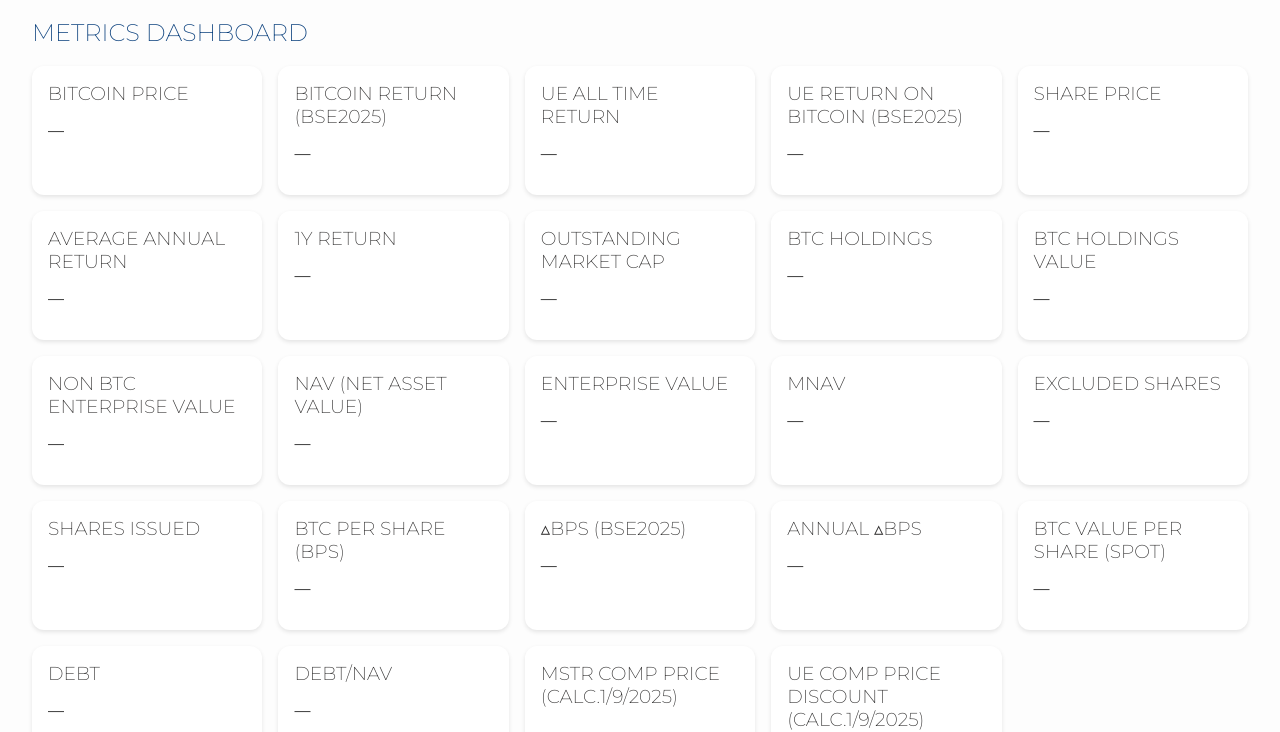
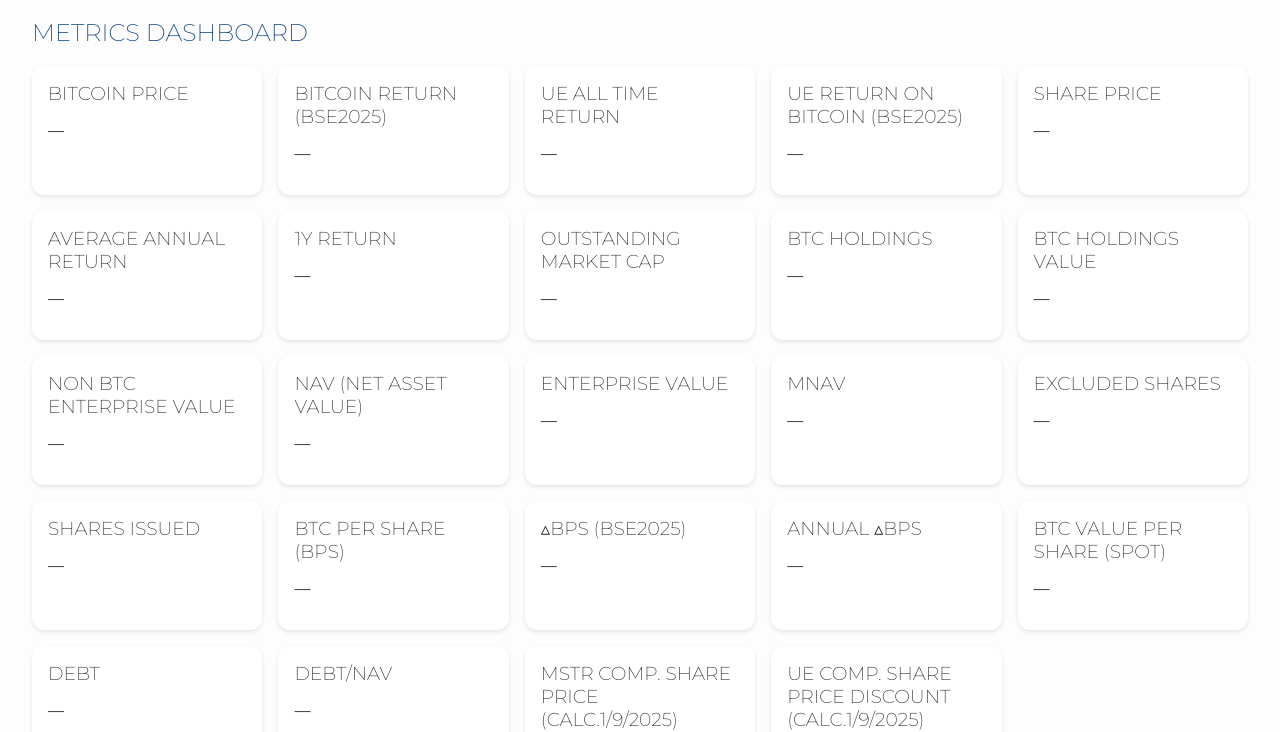
Before and after one commit to midizzz/UrbanSite, a plain HTML site: page metrics.html in a window 1280 px wide. Shown: the part 72-804 px from the top of the page. Drawn offline with Linux system fonts and the light colour scheme; no server answers.

Commit message:
morining update

```diff
--- a/metrics.html
+++ b/metrics.html
@@ -139,11 +139,11 @@
         <p id="debt-nav">—</p>
       </div>
       <div class="card">
-        <h3>MSTR COMP PRICE (CALC.1/9/2025)</h3>
+        <h3>MSTR COMP. SHARE PRICE (CALC.1/9/2025)</h3>
         <p id="mstrcomp-share-price">—</p>
       </div>
       <div class="card">
-        <h3>UE COMP PRICE DISCOUNT (CALC.1/9/2025)</h3>
+        <h3>UE COMP. SHARE PRICE DISCOUNT (CALC.1/9/2025)</h3>
         <p id="mstr-discount-fixed">—</p>
       </div>
       <!-- <div class="card">
```
